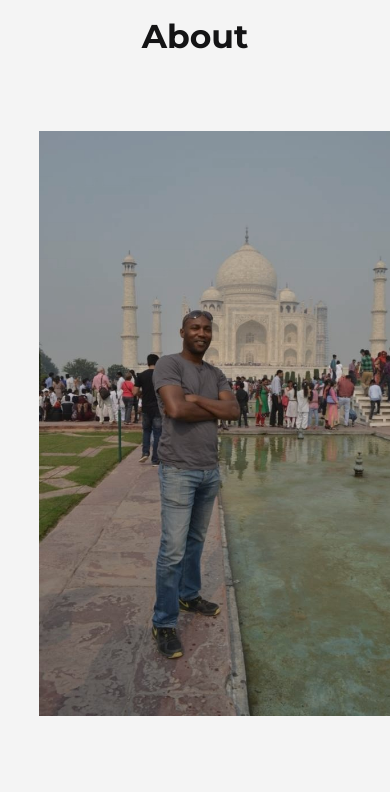
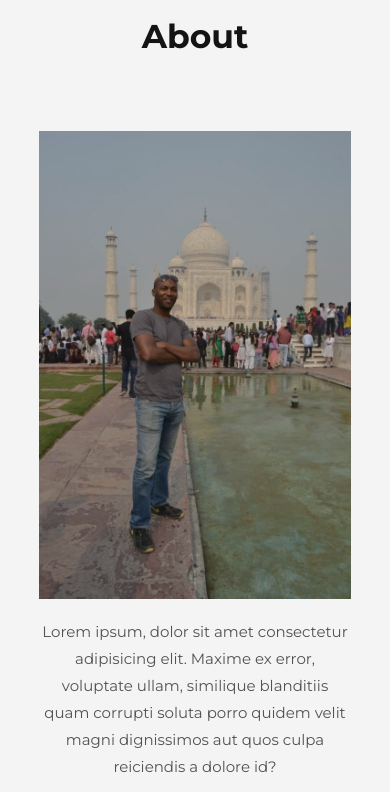
Before and after one commit to ksope/myPortfolio, a website: page index.html in a window 390 px wide. Shown: the part 1160-1952 px from the top of the page. Drawn offline with nearby package versions, Linux system fonts and the light colour scheme.

Commit message:
Update styles.css
Update styles.css file to add media queries styling for mobile phones for About section

```diff
--- a/css/styles.css
+++ b/css/styles.css
@@ -588,4 +588,13 @@ footer .footer-panel {
         width: 16rem;
         height: 16rem;
     }
+    /************About Section***************/
+    section.about .container {
+        grid-template-columns: 1fr;
+        gap: 1rem;
+        text-align: center;
+    }
+    /***********Skills Section***************/
+
+    /***********Services Section***************/
 }
```
